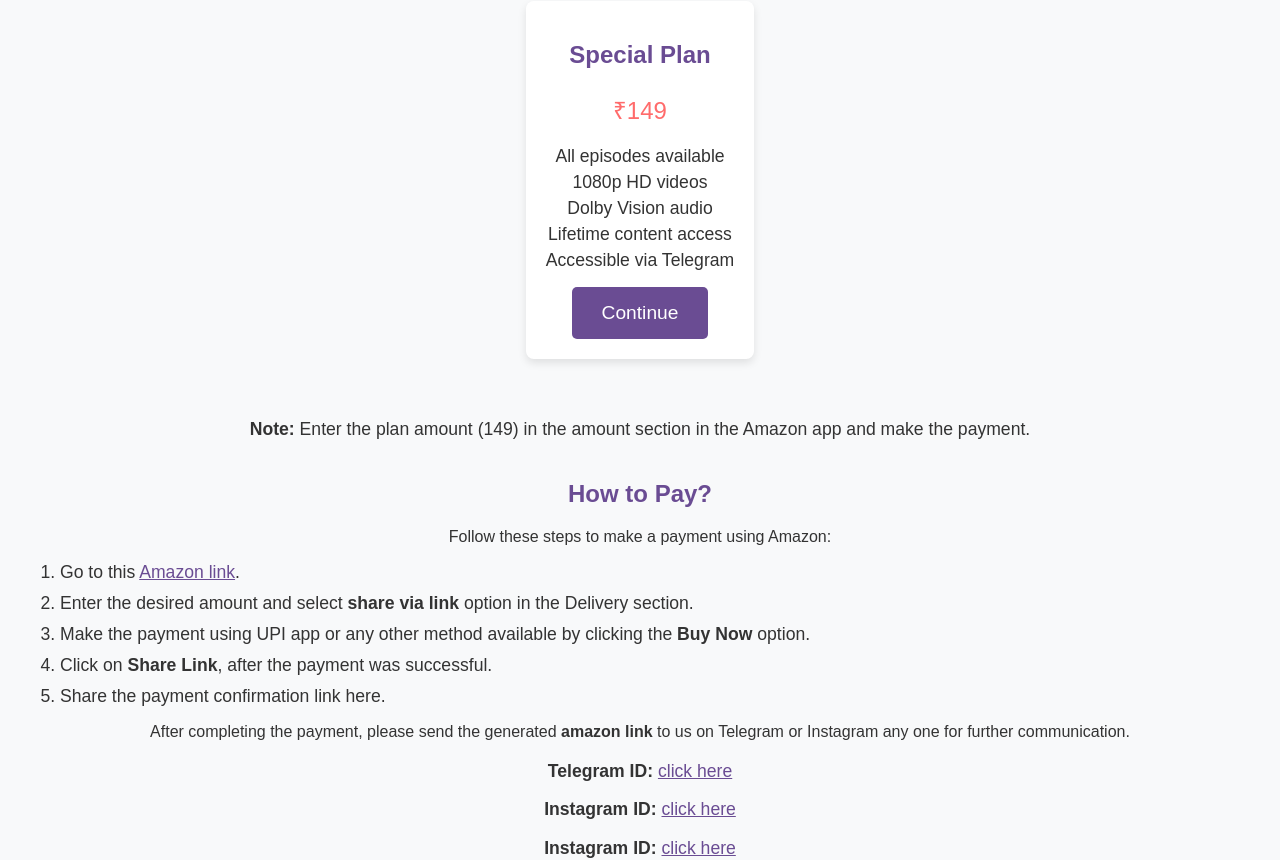
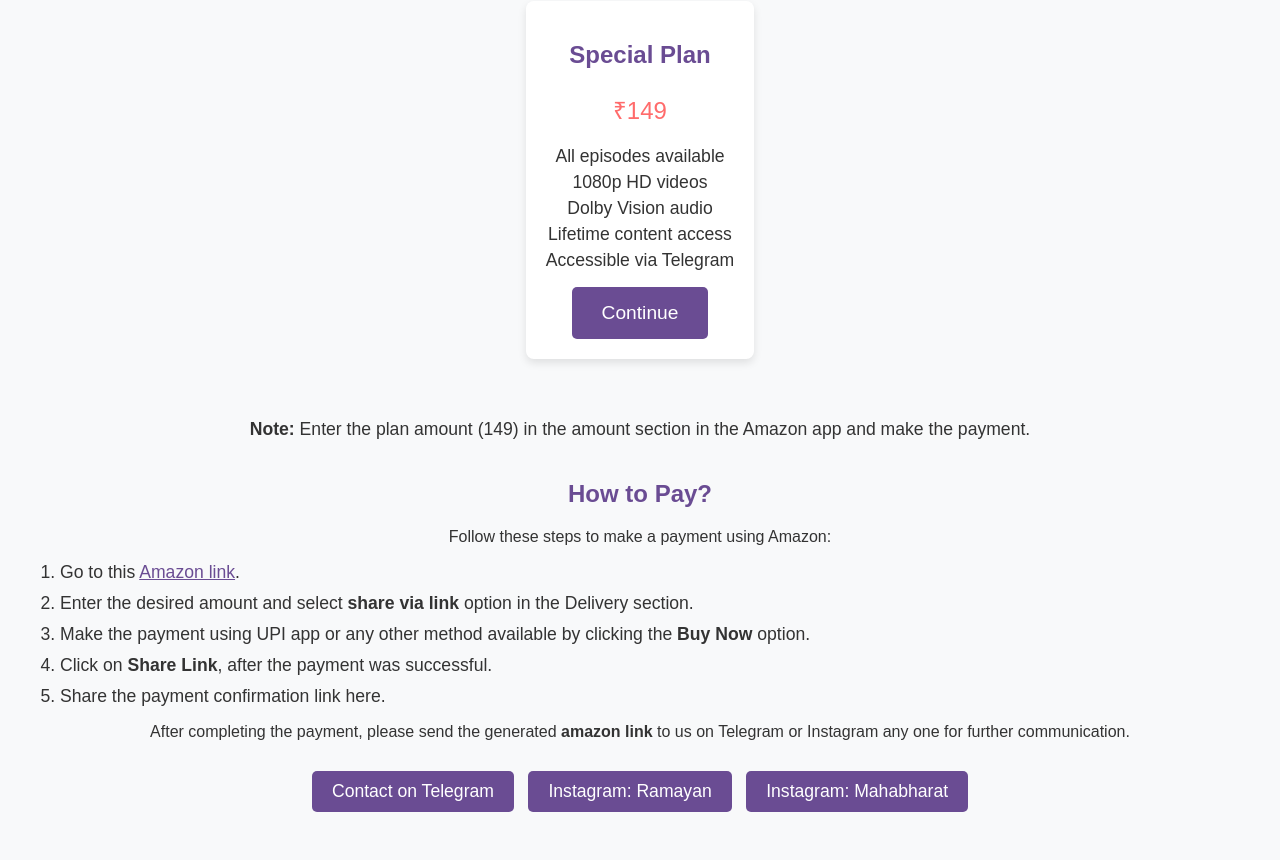
Before and after one commit to SRIDHARROYAL/payment_gateway, a plain HTML site: page index.html in a window 1280 px wide. Shown: the part 99-959 px from the top of the page. Drawn offline with nearby package versions, Linux system fonts and the light colour scheme.

Commit message:
index.html

```diff
--- a/index.html
+++ b/index.html
@@ -90,6 +90,20 @@
     .contact-info p {
       font-size: 1.1em;
     }
+    .btn-contact {
+      display: inline-block;
+      margin: 10px 5px;
+      padding: 10px 20px;
+      background-color: #6a4c93;
+      color: #fff;
+      border-radius: 5px;
+      text-decoration: none;
+      font-size: 1.1em;
+      transition: background-color 0.3s;
+    }
+    .btn-contact:hover {
+      background-color: #5a3a73;
+    }
     .video-tutorial {
       margin-top: 40px;
     }
@@ -152,9 +166,9 @@
       </ol>
       <p class="animate__animated animate__fadeInLeft">After completing the payment, please send the generated <strong>amazon link</strong> to us on Telegram or Instagram any one for further communication.</p>
       <div class="contact-info">
-        <p><strong>Telegram ID:</strong> <a href="https://t.me/Sridharroyal" target="_blank" style="color: #6a4c93;">click here</a></p>
-        <p><strong>Instagram ID:</strong> <a href="https://www.instagram.com/i_love_great_epic_ramayan/" target="_blank" style="color: #6a4c93;">click here</a></p>
-        <p><strong>Instagram ID:</strong> <a href="https://www.instagram.com/i_love_great_epic_mahabharat/" target="_blank" style="color: #6a4c93;">click here</a></p>
+        <a class="btn-contact" href="https://t.me/Sridharroyal" target="_blank">Contact on Telegram</a>
+        <a class="btn-contact" href="https://www.instagram.com/i_love_great_epic_ramayan/" target="_blank">Instagram: Ramayan</a>
+        <a class="btn-contact" href="https://www.instagram.com/i_love_great_epic_mahabharat/" target="_blank">Instagram: Mahabharat</a>
       </div>
     </div>
     <div class="video-tutorial">
@@ -168,7 +182,7 @@
 
   <script>
     function purchasePlan() {
-      alert('Thank you for your intrest ! scroll down and follow the steps and after the payment contact us with link and You will receive the access details shortly.');
+      alert('Thank you for your interest! Scroll down and follow the steps. After the payment, contact us with the link and you will receive the access details shortly.');
       // Implement the purchase logic here, such as redirecting to a payment gateway.
     }
   </script>
```
